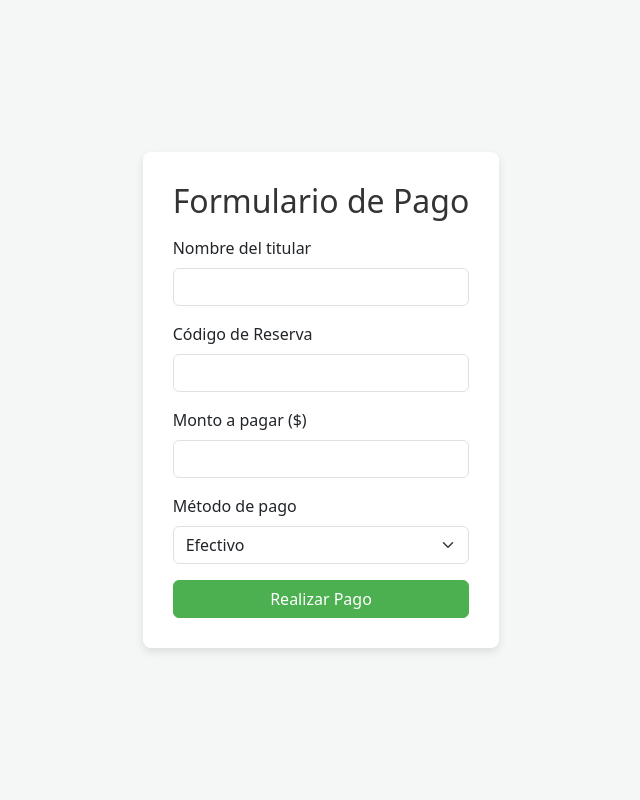
After one commit to PanchoGmZ/ProyectoSistemaEventos, a PHP site: page /view/pagosform.php in a window 1280 px wide. The commit adds this page. Shown: the whole page, without its empty margins (319-959 px from the left). Run offline with PHP 8.4, Linux system fonts and the light colour scheme.

Commit message:
Mensaje descriptivo sobre los cambios

```diff
--- a/controller/reservaController.php
+++ b/controller/reservaController.php
@@ -100,6 +100,7 @@ class ReservaController{
 			}
 
 
+
 		}
 
 	}
--- a/model/periodo.php
+++ b/model/periodo.php
@@ -44,8 +44,8 @@ class Periodo
 	function excluir($id)
 	{
 		$db = new Database();
-		$sql = 'delete from periodo where id = '.$id;
-		return $db->query_update($sql);
+		$sql = 'DELETE FROM periodo WHERE id = ' . intval($id);
+		return $db->query($sql);
 	}
 
 
--- a/view/menu_esquerdo.php
+++ b/view/menu_esquerdo.php
@@ -8,7 +8,7 @@
    <a href="pagos.php"><li>Pagos</li></a>
    <a href="relatorios.php"><li>Informes</li></a>
    <a href="usuario_list.php"> <li>Usuarios</li></a>
-   <a href="logout.php"><li>Salir</li></a>
+   <a href="login.php"><li>Salir</li></a>
 
 </ul>
 
--- /dev/null
+++ b/view/pagosform.php
@@ -0,0 +1,123 @@
+<?php
+// Conectar a la base de datos
+$host = "localhost";
+$usuario = "root";
+$senha = "";
+$banco = "sgreserva";
+
+try {
+    $conexao = new PDO("mysql:host=$host;dbname=$banco;charset=utf8", $usuario, $senha);
+    $conexao->setAttribute(PDO::ATTR_ERRMODE, PDO::ERRMODE_EXCEPTION);
+
+    // Procesar el formulario cuando se envía
+    if ($_SERVER["REQUEST_METHOD"] == "POST") {
+        $nombre = htmlspecialchars($_POST["nombre"]);
+        $reserva = htmlspecialchars($_POST["reserva"]);
+        $monto = floatval($_POST["monto"]);
+        $metodo = $_POST["metodo"];
+        $estado = 'Pendiente';  // Estado inicial del pago
+
+        // Insertar el pago en la base de datos
+        if ($monto < 1) {
+            $mensaje = "<div class='alert alert-danger'>Error: El monto debe ser mayor a 0.</div>";
+        } else {
+            $sql = "INSERT INTO pagamento (usuario, reserva, monto, metodo_pago, estado)
+                    VALUES (:usuario, :reserva, :monto, :metodo_pago, :estado)";
+            $stmt = $conexao->prepare($sql);
+            $stmt->bindParam(':usuario', $nombre);
+            $stmt->bindParam(':reserva', $reserva);
+            $stmt->bindParam(':monto', $monto);
+            $stmt->bindParam(':metodo_pago', $metodo);
+            $stmt->bindParam(':estado', $estado);
+
+            if ($stmt->execute()) {
+                // Si el pago se guarda correctamente, mostrar mensaje de éxito
+                echo "<script>
+                        setTimeout(function() {
+                            alert('¡Listo!');
+                            window.location.href = 'index.php';
+                        }, 2000);
+                    </script>";
+            } else {
+                $mensaje = "<div class='alert alert-danger'>Hubo un error al registrar el pago.</div>";
+            }
+        }
+    }
+} catch (PDOException $e) {
+    die("Error de conexión: " . $e->getMessage());
+}
+?>
+
+<!DOCTYPE html>
+<html lang="es">
+<head>
+    <meta charset="UTF-8">
+    <meta name="viewport" content="width=device-width, initial-scale=1.0">
+    <title>Formulario de Pago</title>
+    <link href="https://cdn.jsdelivr.net/npm/bootstrap@5.3.0/dist/css/bootstrap.min.css" rel="stylesheet">
+    <style>
+        body, html {
+            height: 100%;
+            display: flex;
+            justify-content: center;
+            align-items: center;
+            background-color: #f4f7f6;
+        }
+        .container {
+            max-width: 400px;
+            background-color: #fff;
+            border-radius: 8px;
+            box-shadow: 0 4px 8px rgba(0, 0, 0, 0.1);
+            padding: 30px;
+        }
+        h2 {
+            color: #333;
+        }
+        .btn-primary {
+            background-color: #4CAF50;
+            border-color: #4CAF50;
+        }
+        .btn-primary:hover {
+            background-color: #45a049;
+            border-color: #45a049;
+        }
+    </style>
+</head>
+<body>
+
+<div class="container">
+    <h2 class="text-center">Formulario de Pago</h2>
+
+    <?php echo isset($mensaje) ? $mensaje : ''; ?>
+
+    <form action="" method="POST" class="mt-3">
+        <div class="mb-3">
+            <label for="nombre" class="form-label">Nombre del titular</label>
+            <input type="text" class="form-control" id="nombre" name="nombre" required>
+        </div>
+
+        <div class="mb-3">
+            <label for="reserva" class="form-label">Código de Reserva</label>
+            <input type="text" class="form-control" id="reserva" name="reserva" required>
+        </div>
+
+        <div class="mb-3">
+            <label for="monto" class="form-label">Monto a pagar ($)</label>
+            <input type="number" class="form-control" id="monto" name="monto" step="0.01" min="1" required>
+        </div>
+
+        <div class="mb-3">
+            <label for="metodo" class="form-label">Método de pago</label>
+            <select class="form-select" id="metodo" name="metodo" required>
+                <option value="Efectivo">Efectivo</option>
+                <option value="Tarjeta">Tarjeta</option>
+                <option value="Transferencia">Transferencia</option>
+            </select>
+        </div>
+
+        <button type="submit" class="btn btn-primary w-100">Realizar Pago</button>
+    </form>
+</div>
+
+</body>
+</html>
--- a/view/usuario_form.php
+++ b/view/usuario_form.php
@@ -70,6 +70,10 @@ if (isset($usuario[0])) {
     <?php if ($id > 0) : ?>
         <input type="submit" name="excluir" value="Eliminar" class="btn1" onclick="return confirm('¿Seguro que quieres eliminar este usuario?')" />
     <?php endif; ?>
+
+    <!-- Botón Cancelar con redirección usando JavaScript -->
+    <input type="button" name="cancelar" value="Cancelar" class="btn1" onclick="window.location.href='usuario_list.php';" />
+
 </form>
 </div>
 
```
Also changed, not shown: view/pagos.php (+43 -2 lines), view/reserva_form.php (+10 -3 lines), view/sala_form.php (+12 -1 lines).
